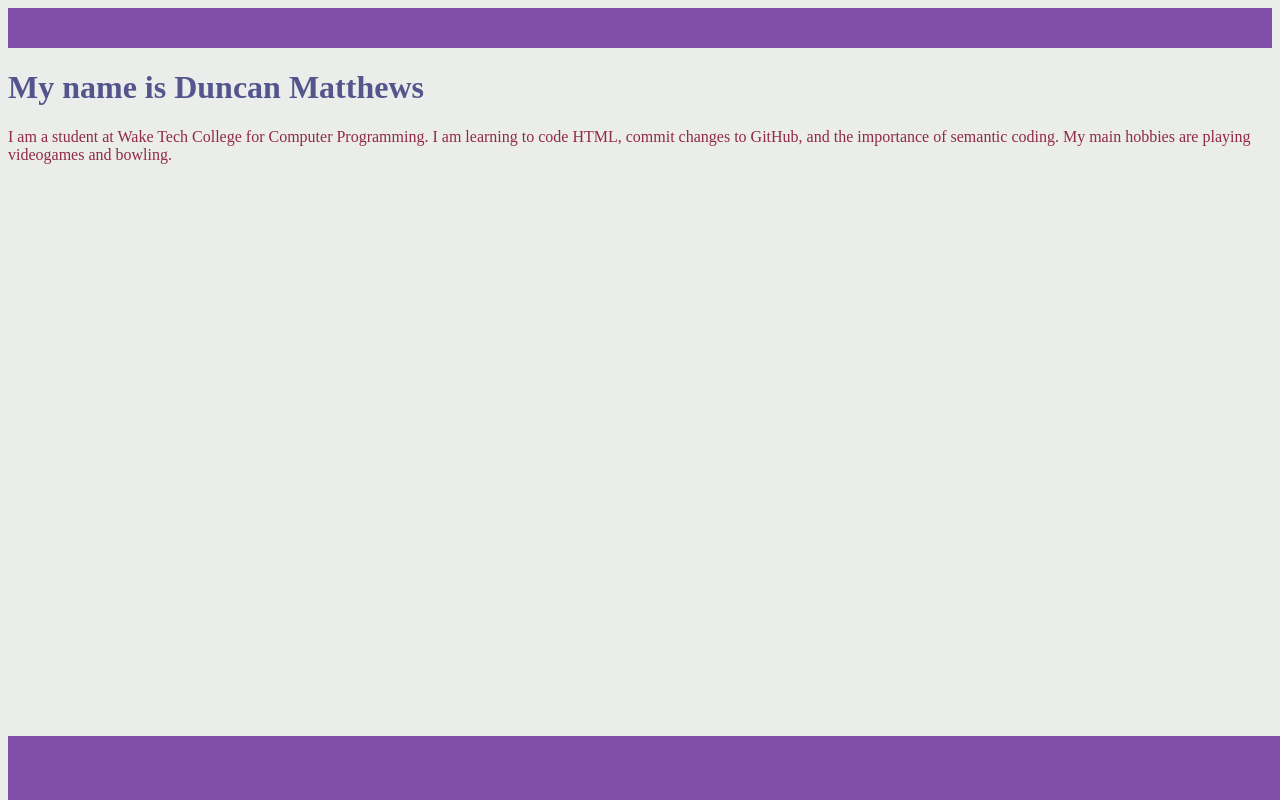
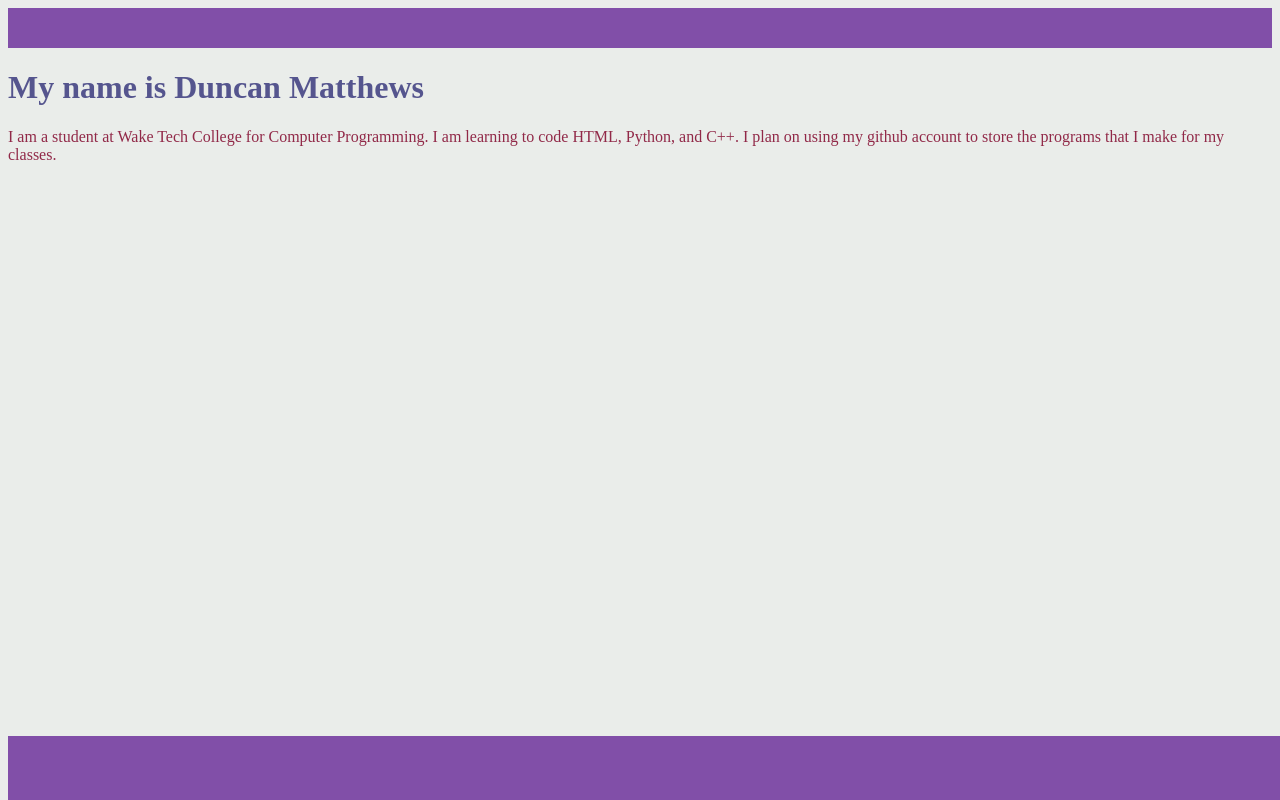
Before and after one commit to dhmatthews/dhmatthews.github.io, a plain HTML site: page index.html in a window 1280 px wide. Drawn offline with Linux system fonts and the light colour scheme.

Commit message:
Update index.html

```diff
--- a/index.html
+++ b/index.html
@@ -29,7 +29,7 @@
   <header></header>
   <body>
     <h1>My name is Duncan Matthews</h1>
-    <p>I am a student at Wake Tech College for Computer Programming. I am learning to code HTML, commit changes to GitHub, and the importance of semantic coding. My main hobbies are playing videogames and bowling.</p>
+    <p>I am a student at Wake Tech College for Computer Programming. I am learning to code HTML, Python, and C++. I plan on using my github account to store the programs that I make for my classes.</p>
   <footer></footer>
   </body>
 </html>
```
